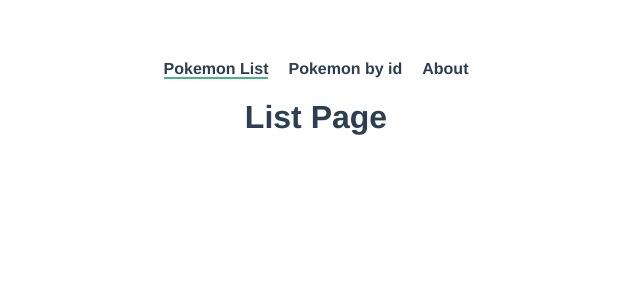
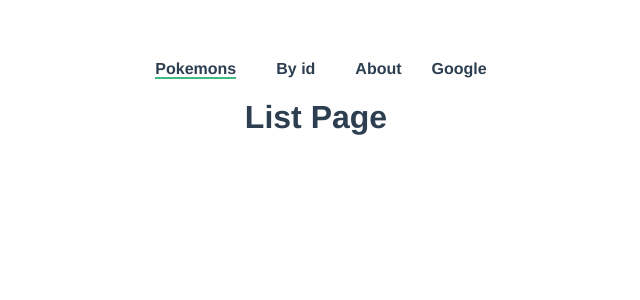
Before and after one commit to alexdevrr05/life-cycle-hooks-vue, a Vue app: page /#/home in a window 1280 px wide. Before the commit this address led to /#/. Shown: the top 300 px of the page, without its empty margins (324-964 px from the left). Built offline with nearby package versions, Linux system fonts and the light colour scheme; no server answers.

Commit message:
Added custom link

```diff
--- a/src/modules/pokemon/pages/ListPage.vue
+++ b/src/modules/pokemon/pages/ListPage.vue
@@ -1,3 +1,3 @@
 <template>
-    <h1>List Page</h1>
+  <h1>List Page</h1>
 </template>
--- a/src/modules/pokemon/pages/PokemonPage.vue
+++ b/src/modules/pokemon/pages/PokemonPage.vue
@@ -11,7 +11,7 @@ export default {
   props: {
     id: {
       type: Number,
-      require: true,
+      required: true,
     },
   },
 
--- /dev/null
+++ b/src/modules/shared/components/CustomLink.vue
@@ -0,0 +1,42 @@
+<template>
+  <a v-if="isExternalLink" :href="link.to" target="_blank">{{ link.name }}</a>
+  <router-link v-else :to="link.to" v-slot="{ href, isActive }">
+    <a :href="href" :class="isActive ? 'is-active' : 'normal-link'">{{
+      link.name
+    }}</a>
+  </router-link>
+</template>
+
+<script>
+export default {
+  props: {
+    link: {
+      type: Object,
+      required: true,
+    },
+  },
+
+  computed: {
+    isExternalLink() {
+      return this.link.to.startsWith('http');
+    },
+  },
+};
+</script>
+
+<style scoped>
+.navbar-container a {
+  font-weight: bold;
+  color: #2c3e50;
+  margin: 0 10px;
+  text-decoration: none;
+}
+
+.is-active {
+  border-bottom: 2px solid #42b983;
+}
+
+.normal-link {
+  color: #c6c5c5;
+}
+</style>
--- a/src/modules/shared/components/Navbar.vue
+++ b/src/modules/shared/components/Navbar.vue
@@ -1,17 +1,35 @@
 <template>
   <div id="navbar">
     <div class="navbar-container">
-      <router-link to="/">Pokemon List</router-link>
+      <!-- <router-link :to="{ name: 'home' }">Pokemon List</router-link>
       <router-link :to="{ name: 'pokemon-id', params: { id: 58 } }"
         >Pokemon by id</router-link
       >
-      <router-link to="/about">About</router-link>
+      <router-link :to="{ name: 'about' }">About</router-link> -->
+      <custom-link v-for="link of links" :key="link.to" :link="link" />
     </div>
   </div>
 </template>
 
 <script>
-export default {};
+import { defineAsyncComponent } from 'vue';
+
+export default {
+  components: {
+    CustomLink: defineAsyncComponent(() => import('./CustomLink')),
+  },
+
+  data() {
+    return {
+      links: [
+        { to: '/home', name: 'Pokemons' },
+        { to: '/pokemonid/50', name: 'By id' },
+        { to: '/about', name: 'About' },
+        { to: 'https://google.com', name: 'Google' },
+      ],
+    };
+  },
+};
 </script>
 
 <style scoped>
@@ -20,14 +38,7 @@ export default {};
   justify-content: center;
 }
 
-.navbar-container a {
-  font-weight: bold;
-  color: #2c3e50;
-  margin: 0 10px;
-  text-decoration: none;
-}
-
-a.router-link-active {
+/*a.router-link-active {
   border-bottom: 2px solid #42b983;
-}
+}*/
 </style>
--- a/src/router/router.js
+++ b/src/router/router.js
@@ -3,6 +3,11 @@ import { createRouter, createWebHashHistory } from 'vue-router';
 const routes = [
   {
     path: '/',
+    redirect: '/home',
+  },
+  {
+    path: '/home',
+    name: 'home',
     component: () =>
       import(
         /* webpackChunkName: "ListPage" */
@@ -11,6 +16,7 @@ const routes = [
   },
   {
     path: '/about',
+    name: 'about',
     component: () =>
       import(
         /* webpackChunkName: "AboutPage" */
@@ -18,7 +24,7 @@ const routes = [
       ),
   },
   {
-    path: '/:id',
+    path: '/pokemonid/:id',
     name: 'pokemon-id',
     props: (route) => {
       const id = Number(route.params.id);
```
